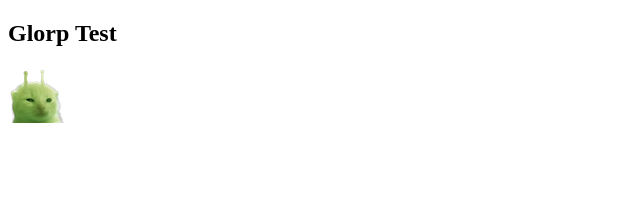
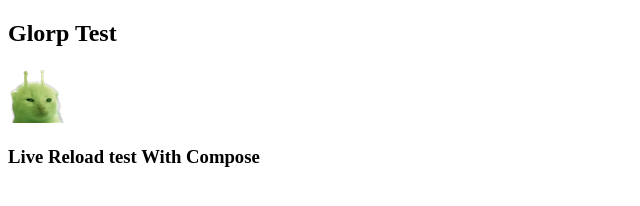
Before and after one commit to the-diadechy/diadechy-nginx, a plain HTML site: page data/www/index.html in a window 1280 px wide. Shown: the whole page, without its empty margins (0-640 px from the left). Drawn offline with Linux system fonts and the light colour scheme.

Commit message:
testing reload html

```diff
--- a/data/www/index.html
+++ b/data/www/index.html
@@ -7,5 +7,6 @@
 <body>
     <h2>Glorp Test</h2>
     <img src="/img/glorp.webp">
+    <h3>Live Reload test With Compose</h3>
 </body>
 </html>
```
